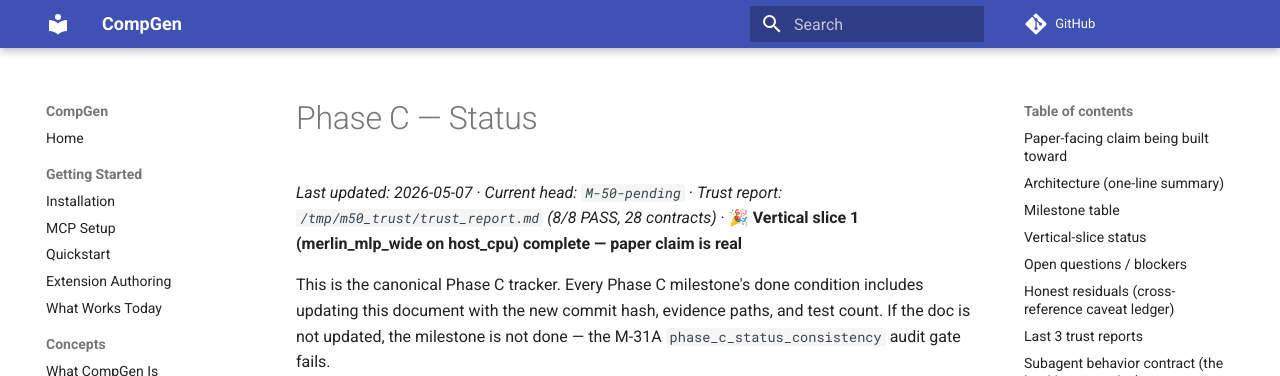
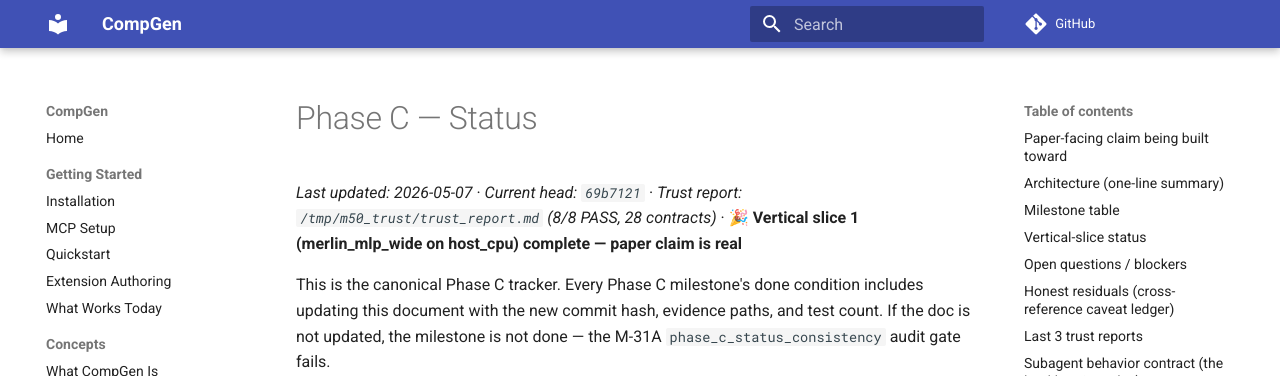
Before and after one commit to copparihollmann/RuntimeCompGen, an MkDocs documentation site: the page built from docs/phase_c_status.md, in a window 1280 px wide and 900 px high. Shown: the top 376 px of the window. Built offline with MkDocs 1.6.1 and Material for MkDocs 9.7.7, drawn with Linux system fonts in a browser that asks for light colours; comment, search, counter and statistics services are not loaded; some of the changed text lies outside the part shown.

Commit message:
docs(phase_c): backfill M-50 commit hash
Self-update on tracker now that M-50's commit exists.

Co-Authored-By: Claude Opus 4.7 (1M context) <noreply@anthropic.com>

```diff
--- a/docs/phase_c_status.md
+++ b/docs/phase_c_status.md
@@ -1,6 +1,6 @@
 # Phase C — Status
 
-_Last updated: 2026-05-07_  ·  _Current head: `M-50-pending`_  ·  _Trust report: `/tmp/m50_trust/trust_report.md` (8/8 PASS, 28 contracts)_   ·   **🎉 Vertical slice 1 (merlin_mlp_wide on host_cpu) complete — paper claim is real**
+_Last updated: 2026-05-07_  ·  _Current head: `69b7121`_  ·  _Trust report: `/tmp/m50_trust/trust_report.md` (8/8 PASS, 28 contracts)_   ·   **🎉 Vertical slice 1 (merlin_mlp_wide on host_cpu) complete — paper claim is real**
 
 This is the canonical Phase C tracker. Every Phase C milestone's done
 condition includes updating this document with the new commit hash,
@@ -53,7 +53,7 @@ Status legend: `planned` → `in_progress` → `complete` (tests green + commit
 | M-47  | Python SYNC plan executor                     | complete    | `543edd4` | `python/compgen/runtime/glue_emit/{__init__,python_sync}.py`, `python/compgen/graph_compilation/run.py` (--stop-after glue-emit boundary), `tests/runtime/test_glue_emit_python_sync.py`, `docs/realness/m47_python_sync_executor.yaml` | 9 (M-47), real-driven stress: imported emitted module + ran compgen_run end-to-end, output=(16,32) Tensor |
 | M-48  | Runtime plan assertions                       | complete    | `99ac9ff` | `python/compgen/runtime/glue_emit/plan_assertions.py`, `python/compgen/runtime/glue_emit/python_sync.py` (M-48 wiring), `tests/runtime/test_plan_assertions.py`, `docs/realness/m48_plan_assertions.yaml` | 7 (M-48), 9 typed PLAN_VIOLATION_<KIND> classes, real-driven stress: 5 fault-injection cases all fire correctly |
 | M-49  | Glue differential — paper-facing              | complete    | `6b20c78` | `python/compgen/graph_compilation/glue_differential.py`, `python/compgen/graph_compilation/downstream_retry.py` (glue_differential row), `tests/graph_compilation/test_glue_differential.py`, `docs/realness/m49_glue_differential.yaml` | 6 (M-49), real-driven: merlin discharged_bit_equality 8/8, tiny_mlp discharged_tolerance_eps 8/8, tamper → fail+M-15B fires |
-| M-50  | SetDispatchMode as Recipe IR decision         | complete    | `M-50-pending` | `python/compgen/graph_compilation/action_space.py` (Family 6 _gen_dispatch_modes), `python/compgen/kernels/contract_v3.py` (_resolve_dispatch_mode_override + from_recipe override kwarg), `python/compgen/graph_compilation/kernel_contract_materialization.py` (_dispatch_mode_override_for + materializer wiring), `tests/graph_compilation/test_set_dispatch_mode.py`, `docs/realness/m50_set_dispatch_mode.yaml` | 14 (M-50), real-driven stress: merlin_mlp_wide → 12 set_dispatch_mode candidates emitted (3 regions × 4 modes), 6 legal in agent_decision_request, persistent/inline emitted illegal-by-granularity, byte-stable across reruns, recipe_delta override flips contract dispatch.model SYNC→ASYNC |
+| M-50  | SetDispatchMode as Recipe IR decision         | complete    | `69b7121` | `python/compgen/graph_compilation/action_space.py` (Family 6 _gen_dispatch_modes), `python/compgen/kernels/contract_v3.py` (_resolve_dispatch_mode_override + from_recipe override kwarg), `python/compgen/graph_compilation/kernel_contract_materialization.py` (_dispatch_mode_override_for + materializer wiring), `tests/graph_compilation/test_set_dispatch_mode.py`, `docs/realness/m50_set_dispatch_mode.yaml` | 14 (M-50), real-driven stress: merlin_mlp_wide → 12 set_dispatch_mode candidates emitted (3 regions × 4 modes), 6 legal in agent_decision_request, persistent/inline emitted illegal-by-granularity, byte-stable across reruns, recipe_delta override flips contract dispatch.model SYNC→ASYNC |
 | M-51  | CPU ASYNC + EventTensor executor              | planned     | —       | —                                                                                     | —          |
 | M-52  | CUDA ASYNC + graph capture executor           | planned     | —       | —                                                                                     | —          |
 
@@ -79,7 +79,7 @@ Status legend: `planned` → `in_progress` → `complete` (tests green + commit
 
 Append-only log of full Phase C audit runs (commit + verdict + run path).
 
-- `M-50-pending` (2026-05-07, M-50 commit): trust report 8/8 PASS at `/tmp/m50_trust/trust_report.md` (28 contracts, 4 caveats, 9 negative controls). Real-driven stress on merlin_mlp_wide: 12 set_dispatch_mode candidates emitted (3 matmul regions × 4 DispatchModel values), 6 legal in agent_decision_request.candidate_ids_allowed (sync+async per region), PERSISTENT/INLINE correctly emitted illegal-by-granularity with typed reasons, byte-stable across reruns. Materialiser stress: SetDispatchMode(async) op in recipe_delta flips contract.orchestration.dispatch.model SYNC→ASYNC; PERSISTENT-on-NORMAL correctly returns None (defence-in-depth). 14 tests for M-50.
+- `69b7121` (2026-05-07, M-50 commit): trust report 8/8 PASS at `/tmp/m50_trust/trust_report.md` (28 contracts, 4 caveats, 9 negative controls). Real-driven stress on merlin_mlp_wide: 12 set_dispatch_mode candidates emitted (3 matmul regions × 4 DispatchModel values), 6 legal in agent_decision_request.candidate_ids_allowed (sync+async per region), PERSISTENT/INLINE correctly emitted illegal-by-granularity with typed reasons, byte-stable across reruns. Materialiser stress: SetDispatchMode(async) op in recipe_delta flips contract.orchestration.dispatch.model SYNC→ASYNC; PERSISTENT-on-NORMAL correctly returns None (defence-in-depth). 14 tests for M-50.
 - `6b20c78` (2026-05-07, **M-49 paper-facing milestone**): trust report 8/8 PASS at `/tmp/m49_trust/trust_report.md` (27 contracts, 4 caveats, 9 negative controls). Real-driven stress: merlin_mlp_wide → discharged_bit_equality 8/8 cases bit-exact; tiny_mlp → discharged_tolerance_eps 8/8 within Higham bound; tamper → fail+M-15B detection. 6 tests for M-49, 21 across M-47..M-49. **Vertical slice 1 (merlin_mlp_wide on host_cpu via cffi-C, SYNC) is now complete**.
 - `99ac9ff` (2026-05-07, M-48 commit): trust report 8/8 PASS at `/tmp/m48_trust/trust_report.md` (26 contracts, 4 caveats, 9 negative controls). Real-driven stress: 5 fault-injection cases (IO_TYPE / INPUT_COUNT / INPUT_SHAPE / INPUT_DTYPE / INPUT_BYTES) all fire typed PLAN_VIOLATION subclasses; well-formed io passes assertions + dispatches normally. 15 tests across M-47+M-48.
 - `543edd4` (2026-05-07, M-47 commit): trust report 8/8 PASS at `/tmp/m47_trust/trust_report.md` (25 contracts, 4 caveats, 9 negative controls). Real-driven stress: pipeline → plan → glue-emit → import + RUN compgen_run on merlin_mlp_wide; dispatch_count=1, synchronize_called=True, output=Tensor(16,32). 9 tests for M-47, 18 across M-46+M-47.
```
